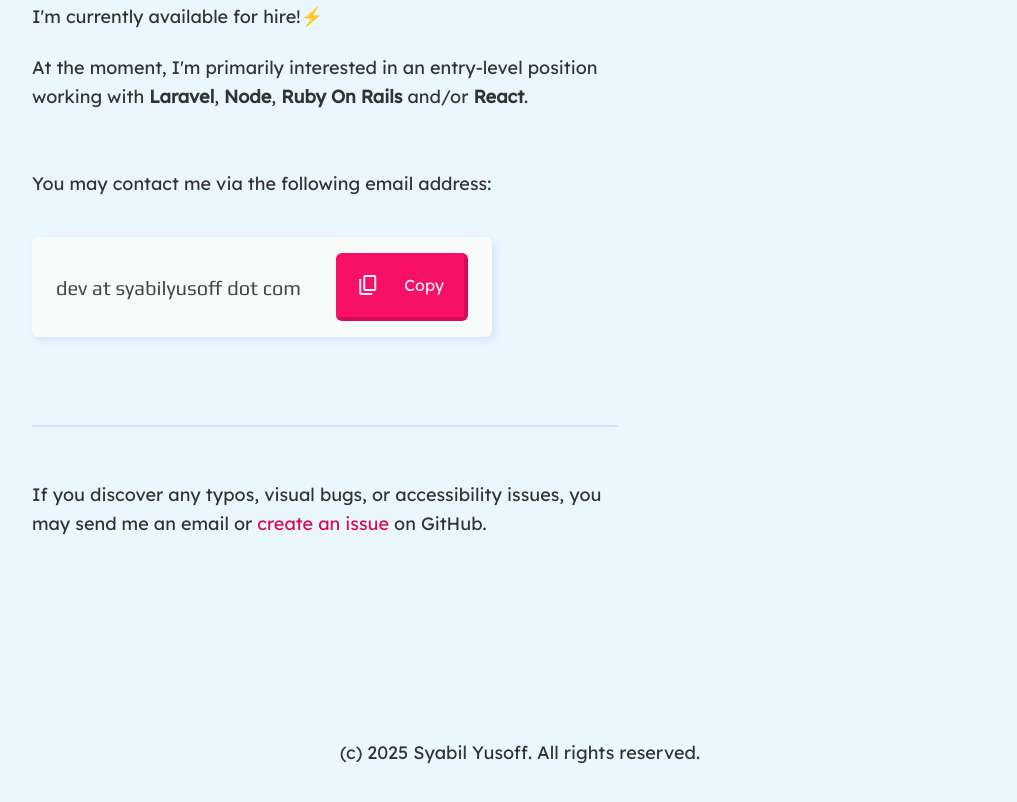
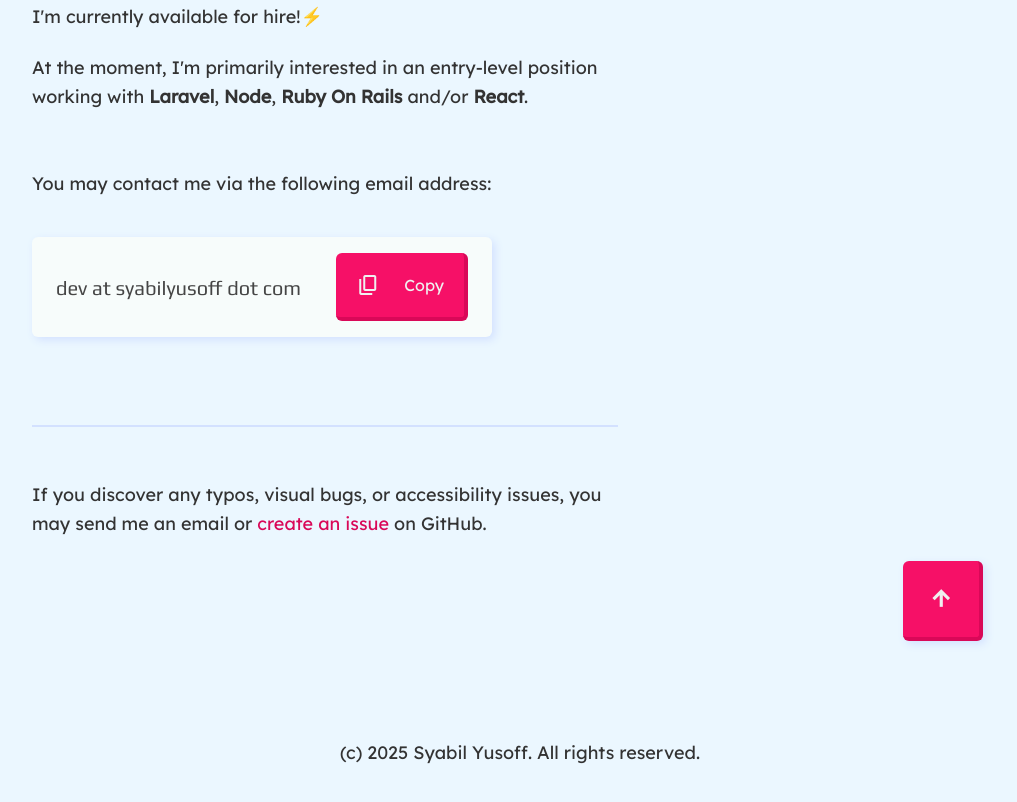
Before and after one commit to bllio/bllio.github.io, a website built with Vite: page index.html in a window 1280 px wide. Shown: the part 939-1741 px from the top of the page, without its empty margins (120-1137 px from the left). Built offline with nearby package versions, Linux system fonts and the light colour scheme; a web font is replaced by a local one.

Commit message:
Create Scroll-to-Top button

```diff
--- a/index.html
+++ b/index.html
@@ -131,6 +131,15 @@
           </div>
         </div>
       </section>
+      <button class="scroll-button scroll-button--hidden" id="scroll-button">
+        <span class="scroll-button__icon">
+          <span
+            class="material-symbols-outlined material-symbols-outlined--bold"
+          >
+            arrow_upward
+          </span>
+        </span>
+      </button>
     </main>
     <footer class="footer">
       <p class="text">(c) 2025 Syabil Yusoff. All rights reserved.</p>
--- a/styles/index.css
+++ b/styles/index.css
@@ -79,6 +79,7 @@
   --space-5xl: 3.75em;
   --space-6xl: 4.5em;
   --space-7xl: 10em;
+  --space-8xl: 13.25em;
 
   --space-gutter: var(--space-sm);
 
@@ -439,6 +440,49 @@ html {
   user-select: none;
 }
 
+/* Scroll-To-Top Button */
+.scroll-button {
+  background-color: var(--color-button);
+  border: none;
+  border-bottom: solid var(--border-size-base) var(--color-button-border);
+  border-radius: var(--border-corners);
+  border-right: solid var(--border-size-base) var(--color-button-border);
+  box-shadow: var(--shadow-base);
+  cursor: pointer;
+  display: inline-block;
+  height: 80px;
+  padding: var(--space-xl) var(--space-xl);
+  position: absolute;
+  right: var(--space-8xl);
+  transform: translateY(0);
+  transition:
+    filter 150ms ease-out,
+    transform 250ms ease-out;
+  visibility: visible;
+  width: 80px;
+}
+
+.scroll-button:hover {
+  filter: brightness(120%);
+}
+
+.scroll-button--hidden {
+  transform: translateY(30%);
+  transition-delay: 100ms;
+  visibility: hidden;
+}
+
+.scroll-button__icon {
+  color: var(--color-ink-secondary);
+  display: inline-block;
+  user-select: none;
+}
+
+.scroll-button:hover .scroll-button__icon {
+  animation: bounce-up 600ms;
+  animation-delay: 100ms;
+}
+
 /* Animations */
 @keyframes bounce-right {
   15% {
```
